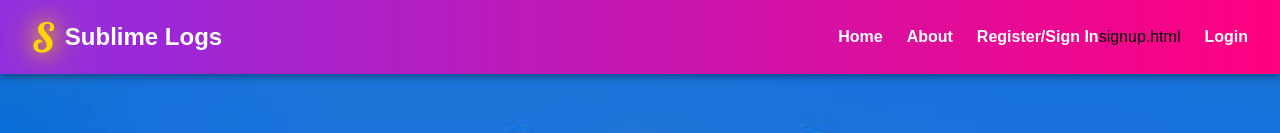
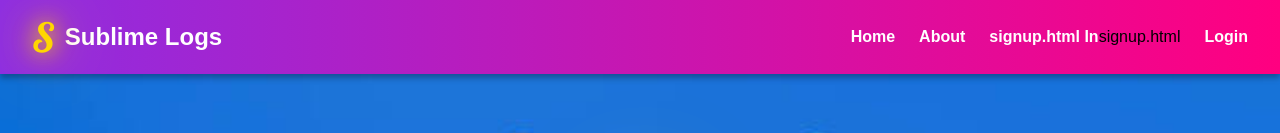
Before and after one commit to official-12/sublime-log, a plain HTML site: page index.html in a window 1280 px wide. Shown: the top 133 px of the page. Drawn offline with Linux system fonts and the light colour scheme; a web font is replaced by a local one.

Commit message:
Update index.html

```diff
--- a/index.html
+++ b/index.html
@@ -129,7 +129,7 @@ font-size:1.1rem;cursor:pointer;transition:0.3s;}
   <ul>
     <li><a href="#">Home</a></li>
     <li><a href="#about-section">About</a></li>
-    <li><a href="register.html" target="_blank">Register/Sign In</a></li>
+    <li><a href="register.html" target="_blank">signup.html In</a></li>
     signup.html
     <li><a href="login.html" target="_blank">Login</a></li>
   </ul>
```
